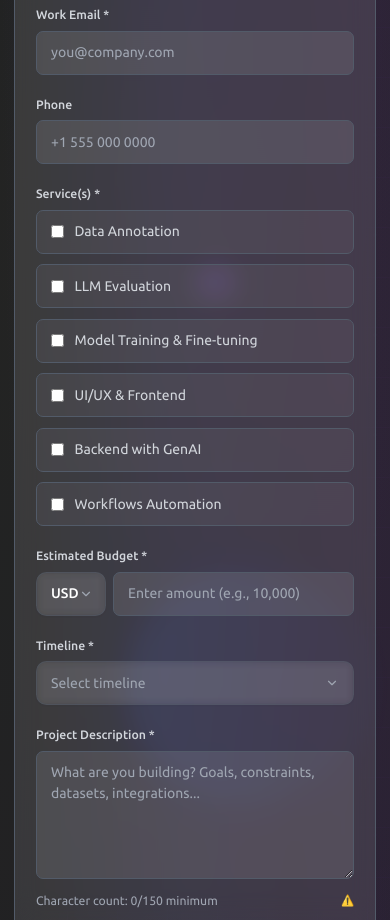
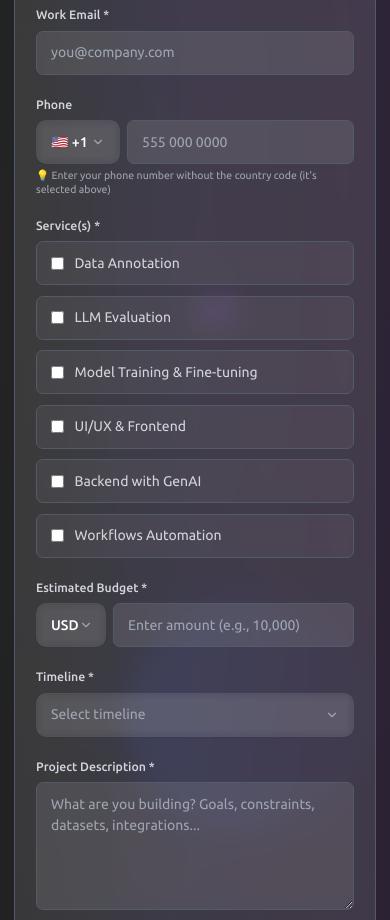
Before and after one commit to shivamcevalxai-web/evalX-codebase, a Next.js app: page / in a window 390 px wide. Shown: the part 9140-10060 px from the top of the page. Built offline with nearby package versions, Linux system fonts and the light colour scheme.

Commit message:
Enhance phone field with country code dropdown and international validation

```diff
--- a/src/components/sections/ContactSection.tsx
+++ b/src/components/sections/ContactSection.tsx
@@ -14,6 +14,29 @@ const services = [
   'Workflows Automation',
 ]
 
+const countryCodes = [
+  { label: '🇺🇸 +1', value: '+1', country: 'United States' },
+  { label: '🇮🇳 +91', value: '+91', country: 'India' },
+  { label: '🇬🇧 +44', value: '+44', country: 'United Kingdom' },
+  { label: '🇨🇦 +1', value: '+1', country: 'Canada' },
+  { label: '🇦🇺 +61', value: '+61', country: 'Australia' },
+  { label: '🇩🇪 +49', value: '+49', country: 'Germany' },
+  { label: '🇫🇷 +33', value: '+33', country: 'France' },
+  { label: '🇯🇵 +81', value: '+81', country: 'Japan' },
+  { label: '🇨🇳 +86', value: '+86', country: 'China' },
+  { label: '🇧🇷 +55', value: '+55', country: 'Brazil' },
+  { label: '🇷🇺 +7', value: '+7', country: 'Russia' },
+  { label: '🇰🇷 +82', value: '+82', country: 'South Korea' },
+  { label: '🇮🇹 +39', value: '+39', country: 'Italy' },
+  { label: '🇪🇸 +34', value: '+34', country: 'Spain' },
+  { label: '🇳🇱 +31', value: '+31', country: 'Netherlands' },
+  { label: '🇸🇬 +65', value: '+65', country: 'Singapore' },
+  { label: '🇦🇪 +971', value: '+971', country: 'UAE' },
+  { label: '🇿🇦 +27', value: '+27', country: 'South Africa' },
+  { label: '🇲🇽 +52', value: '+52', country: 'Mexico' },
+  { label: '🇦🇷 +54', value: '+54', country: 'Argentina' },
+]
+
 export default function ContactSection() {
   const [submitting, setSubmitting] = useState(false)
   const [success, setSuccess] = useState<string | null>(null)
@@ -21,6 +44,8 @@ export default function ContactSection() {
   const [budgetAmount, setBudgetAmount] = useState('')
   const [selectedCurrency, setSelectedCurrency] = useState('USD')
   const [projectDescription, setProjectDescription] = useState('')
+  const [phoneNumber, setPhoneNumber] = useState('')
+  const [selectedCountryCode, setSelectedCountryCode] = useState('+1')
   const [fieldErrors, setFieldErrors] = useState<{[key: string]: string}>({})
   const [fieldTouched, setFieldTouched] = useState<{[key: string]: boolean}>({})
   const [showConfirmation, setShowConfirmation] = useState(false)
@@ -43,8 +68,15 @@ export default function ContactSection() {
         else if (!/^[^\s@]+@[^\s@]+\.[^\s@]+$/.test(value)) error = 'Please enter a valid email address'
         break
       case 'phone':
-        if (value && !/^[\+]?[1-9][\d]{0,15}$/.test(value.replace(/\s/g, ''))) {
+        if (value && value.trim()) {
+          // Remove all non-digit characters except + for validation
+          const cleanPhone = value.replace(/[^\d]/g, '')
+          // Check if phone number is between 7-15 digits (international standard)
+          if (cleanPhone.length < 7 || cleanPhone.length > 15) {
+            error = 'Phone number must be between 7-15 digits'
+          } else if (!/^[1-9]\d{6,14}$/.test(cleanPhone)) {
             error = 'Please enter a valid phone number'
+          }
         }
         break
       case 'budget':
@@ -116,11 +148,12 @@ export default function ContactSection() {
     }
 
     // Prepare the data for confirmation
+    const fullPhoneNumber = phoneNumber.trim() ? `${selectedCountryCode} ${phoneNumber.trim()}` : ''
     const preparedData = {
       name: payload.name as string,
       company: payload.company as string,
       email: payload.email as string,
-      phone: payload.phone as string || '',
+      phone: fullPhoneNumber,
       services: selectedServices as string[],
       budget: payload.budget as string,
       currency: payload.currency as string,
@@ -171,6 +204,8 @@ export default function ContactSection() {
         setFieldTouched({})
         setProjectDescription('')
         setBudgetAmount('')
+        setPhoneNumber('')
+        setSelectedCountryCode('+1')
       }
     } catch (err) {
       console.error('Error submitting form:', err)
@@ -413,13 +448,28 @@ export default function ContactSection() {
           </div>
           <div>
             <label className="block text-sm font-medium text-gray-300">Phone</label>
+            <div className="mt-2 flex gap-2">
+              <DarkSelect
+                name="countryCode"
+                placeholder="+1"
+                defaultValue="+1"
+                value={selectedCountryCode}
+                onChange={(value) => setSelectedCountryCode(value)}
+                options={countryCodes}
+                className="w-24"
+              />
+              <div className="flex-1">
                 <input
                   name="phone"
                   type="tel"
-              placeholder="+1 555 000 0000"
-              onChange={(e) => handleFieldChange('phone', e.target.value)}
+                  value={phoneNumber}
+                  onChange={(e) => {
+                    setPhoneNumber(e.target.value)
+                    handleFieldChange('phone', e.target.value)
+                  }}
                   onBlur={(e) => handleFieldBlur('phone', e.target.value)}
-              className={`mt-2 w-full rounded-lg border bg-white/10 text-white placeholder-gray-400 px-4 py-3 focus:outline-none focus:ring-2 ${
+                  placeholder="555 000 0000"
+                  className={`w-full rounded-lg border bg-white/10 text-white placeholder-gray-400 px-4 py-3 focus:outline-none focus:ring-2 ${
                     fieldErrors.phone && fieldTouched.phone
                       ? 'border-red-500 focus:ring-red-500/50'
                       : 'border-gray-600 focus:ring-evalx-blue'
@@ -430,6 +480,11 @@ export default function ContactSection() {
                     <AlertMessage message={fieldErrors.phone} />
                   )}
                 </AnimatePresence>
+              </div>
+            </div>
+            <p className="mt-1 text-xs text-gray-400">
+              💡 Enter your phone number without the country code (it's selected above)
+            </p>
           </div>
 
           <div className="md:col-span-2">
--- a/src/components/ui/DarkSelect.tsx
+++ b/src/components/ui/DarkSelect.tsx
@@ -16,17 +16,25 @@ interface DarkSelectProps {
   required?: boolean
   className?: string
   defaultValue?: string
+  value?: string
+  onChange?: (value: string) => void
 }
 
-export default function DarkSelect({ name, placeholder = 'Select', options, required, className, defaultValue }: DarkSelectProps) {
+export default function DarkSelect({ name, placeholder = 'Select', options, required, className, defaultValue, value: controlledValue, onChange }: DarkSelectProps) {
   const [open, setOpen] = useState(false)
   const [activeIndex, setActiveIndex] = useState<number>(-1)
-  const [value, setValue] = useState<Option | null>(() => {
+  const [internalValue, setInternalValue] = useState<Option | null>(() => {
+    if (controlledValue) {
+      return options.find(opt => opt.value === controlledValue) || null
+    }
     if (defaultValue) {
       return options.find(opt => opt.value === defaultValue) || null
     }
     return null
   })
+
+  // Use controlled value if provided, otherwise use internal value
+  const value = controlledValue ? options.find(opt => opt.value === controlledValue) || null : internalValue
   const [dropdownPosition, setDropdownPosition] = useState<'top' | 'bottom'>('bottom')
   const ref = useRef<HTMLDivElement>(null)
   const buttonRef = useRef<HTMLButtonElement>(null)
@@ -72,7 +80,11 @@ export default function DarkSelect({ name, placeholder = 'Select', options, requ
     if (e.key === 'Enter') {
       const opt = options[activeIndex]
       if (opt) {
-        setValue(opt)
+        if (onChange) {
+          onChange(opt.value)
+        } else {
+          setInternalValue(opt)
+        }
         setOpen(false)
       }
     }
@@ -141,7 +153,11 @@ export default function DarkSelect({ name, placeholder = 'Select', options, requ
                       key={opt.value}
                       onMouseEnter={() => setActiveIndex(idx)}
                       onClick={() => {
-                        setValue(opt)
+                        if (onChange) {
+                          onChange(opt.value)
+                        } else {
+                          setInternalValue(opt)
+                        }
                         setOpen(false)
                       }}
                       className={`px-4 py-3 cursor-pointer transition-all duration-150 first:rounded-t-xl last:rounded-b-xl ${
```
Lines whose indentation alone changed are shown as unchanged.
